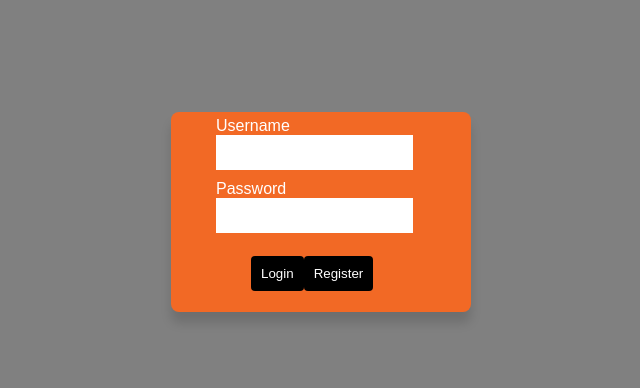
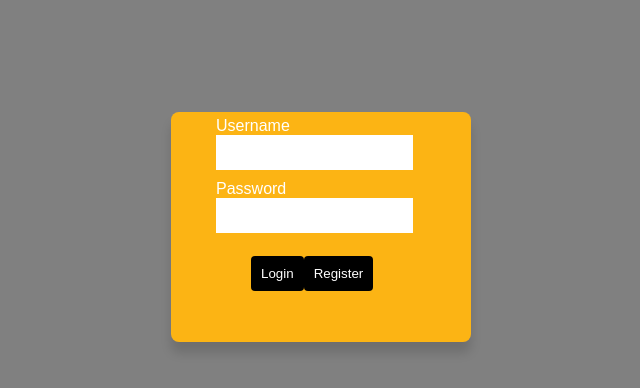
Before and after one commit to angeldep144/RCC-frontend, an Angular app: page /login in a window 1280 px wide. Shown: the top 388 px of the page, without its empty margins (319-959 px from the left). Built offline with nearby package versions, Linux system fonts and the light colour scheme; a web font is replaced by a local one.

Commit message:
login and register style change again

```diff
--- a/src/app/pages/login/login.component.css
+++ b/src/app/pages/login/login.component.css
@@ -56,9 +56,9 @@ h1{
 
 
 .content {
-    background-color: #F26925;
+    background-color: #FCB414;
     width: 300px;
-    height: 200px;
+    height: 230px;
     margin: 7em auto;
     border-radius: 8px;
     box-shadow: 0px 11px 11px rgba(0, 0, 0, 0.14);
--- a/src/app/pages/register/register.component.css
+++ b/src/app/pages/register/register.component.css
@@ -33,7 +33,7 @@ h1{
 .content {
     background-color: #FCB414;
     width: 500px;
-    height: 580px;
+    height: 550px;
     margin: 7em auto;
     border-radius: 8px;
     box-shadow: 0px 11px 11px rgba(0, 0, 0, 0.14);
```
